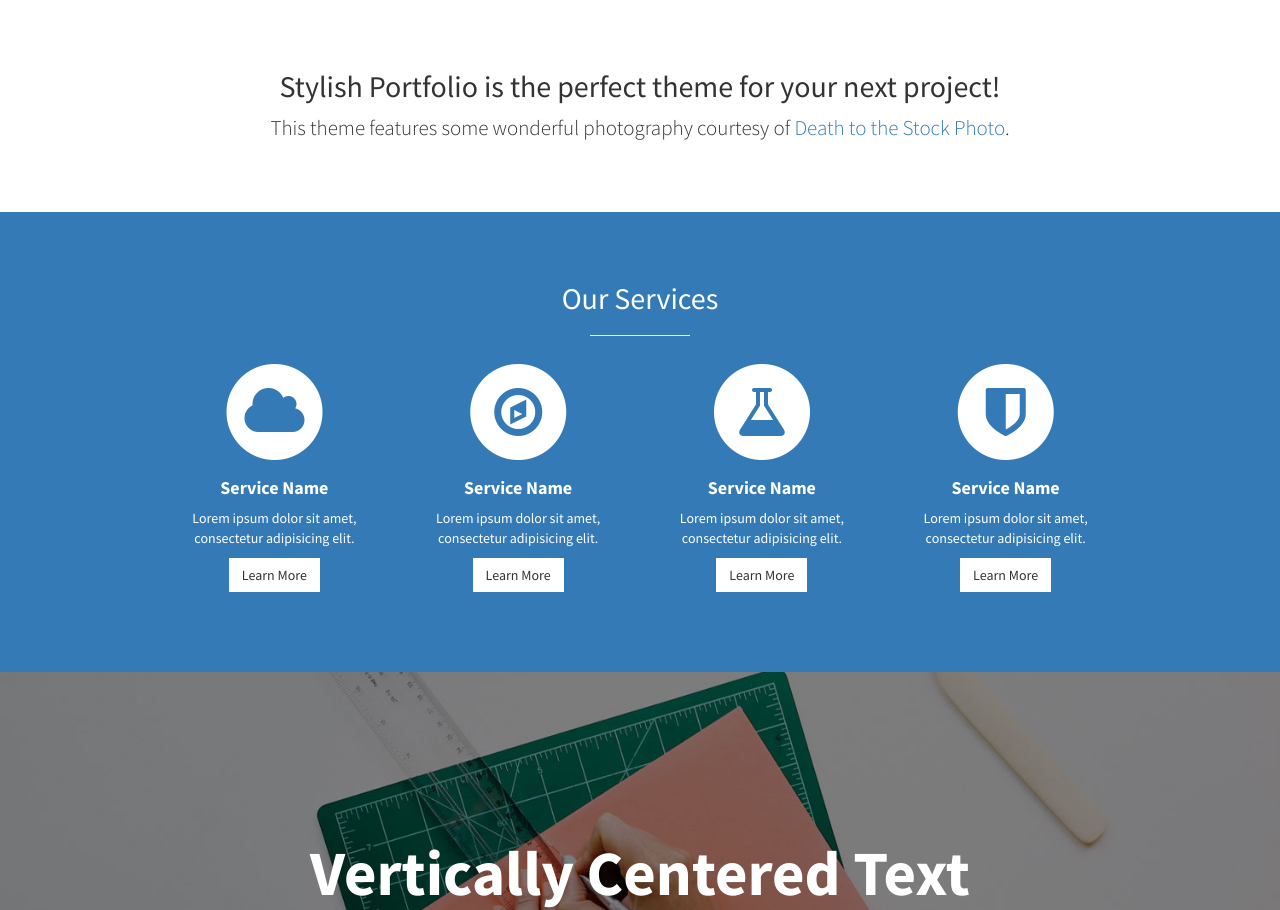
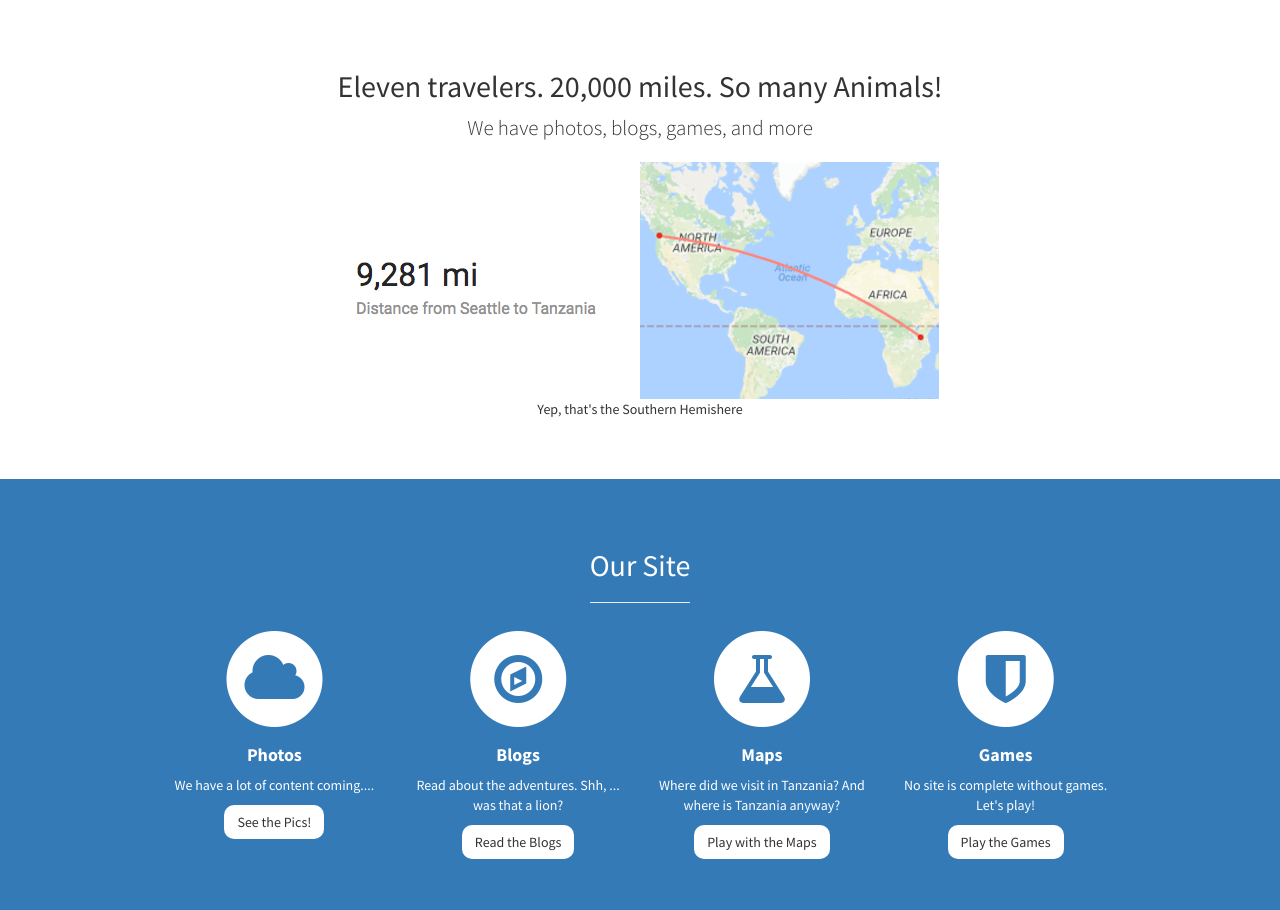
Before and after one commit to AlanCramer/Tanzania, a plain HTML site: page index.html in a window 1280 px wide. Shown: the part 800-1710 px from the top of the page. Drawn offline with Linux system fonts and the light colour scheme.

Commit message:
some updates

```diff
--- a/css/stylish-portfolio.css
+++ b/css/stylish-portfolio.css
@@ -45,7 +45,7 @@ body {
 }
 
 .btn-light {
-    border-radius: 0;
+    border-radius: 10px;
     color: #333;
     background-color: rgb(255,255,255);
 }
--- a/index.html
+++ b/index.html
@@ -38,7 +38,7 @@
         <ul class="sidebar-nav">
             <a id="menu-close" href="#" class="btn btn-light btn-lg pull-right toggle"><i class="fa fa-times"></i></a>
             <li class="sidebar-brand">
-                <a href="#top" onclick=$("#menu-close").click();>Start Bootstrap</a>
+                <a href="#top" onclick=$("#menu-close").click();>Site Navigation</a>
             </li>
             <li>
                 <a href="#top" onclick=$("#menu-close").click();>Home</a>
@@ -76,8 +76,10 @@
         <div class="container">
             <div class="row">
                 <div class="col-lg-12 text-center">
-                    <h2>Stylish Portfolio is the perfect theme for your next project!</h2>
-                    <p class="lead">This theme features some wonderful photography courtesy of <a target="_blank" href="http://join.deathtothestockphoto.com/">Death to the Stock Photo</a>.</p>
+                    <h2>Eleven travelers. 20,000 miles. So many Animals!</h2>
+                    <p class="lead">We have photos, blogs, games, and more</p>
+                    <img class="img-portfolio img-responsive" src="img/seaToTanz.png">
+                    <p> Yep, that's the Southern Hemishere</p>
                 </div>
             </div>
             <!-- /.row -->
@@ -91,7 +93,7 @@
         <div class="container">
             <div class="row text-center">
                 <div class="col-lg-10 col-lg-offset-1">
-                    <h2>Our Services</h2>
+                    <h2>Our Site</h2>
                     <hr class="small">
                     <div class="row">
                         <div class="col-md-3 col-sm-6">
@@ -101,10 +103,10 @@
                                 <i class="fa fa-cloud fa-stack-1x text-primary"></i>
                             </span>
                                 <h4>
-                                    <strong>Service Name</strong>
+                                    <strong>Photos</strong>
                                 </h4>
-                                <p>Lorem ipsum dolor sit amet, consectetur adipisicing elit.</p>
-                                <a href="#" class="btn btn-light">Learn More</a>
+                                <p>We have a lot of content coming....</p>
+                                <a href="#" class="btn btn-light">See the Pics!</a>
                             </div>
                         </div>
                         <div class="col-md-3 col-sm-6">
@@ -114,10 +116,10 @@
                                 <i class="fa fa-compass fa-stack-1x text-primary"></i>
                             </span>
                                 <h4>
-                                    <strong>Service Name</strong>
+                                    <strong>Blogs</strong>
                                 </h4>
-                                <p>Lorem ipsum dolor sit amet, consectetur adipisicing elit.</p>
-                                <a href="#" class="btn btn-light">Learn More</a>
+                                <p>Read about the adventures. Shh, ... was that a lion?</p>
+                                <a href="#" class="btn btn-light">Read the Blogs</a>
                             </div>
                         </div>
                         <div class="col-md-3 col-sm-6">
@@ -127,10 +129,10 @@
                                 <i class="fa fa-flask fa-stack-1x text-primary"></i>
                             </span>
                                 <h4>
-                                    <strong>Service Name</strong>
+                                    <strong>Maps</strong>
                                 </h4>
-                                <p>Lorem ipsum dolor sit amet, consectetur adipisicing elit.</p>
-                                <a href="#" class="btn btn-light">Learn More</a>
+                                <p>Where did we visit in Tanzania? And where is Tanzania anyway?</p>
+                                <a href="#" class="btn btn-light">Play with the Maps</a>
                             </div>
                         </div>
                         <div class="col-md-3 col-sm-6">
@@ -140,10 +142,10 @@
                                 <i class="fa fa-shield fa-stack-1x text-primary"></i>
                             </span>
                                 <h4>
-                                    <strong>Service Name</strong>
+                                    <strong>Games</strong>
                                 </h4>
-                                <p>Lorem ipsum dolor sit amet, consectetur adipisicing elit.</p>
-                                <a href="#" class="btn btn-light">Learn More</a>
+                                <p>No site is complete without games. Let's play!</p>
+                                <a href="#" class="btn btn-light">Play the Games</a>
                             </div>
                         </div>
                     </div>
```
Also changed, not shown: img/seaToTanz.png (added).
